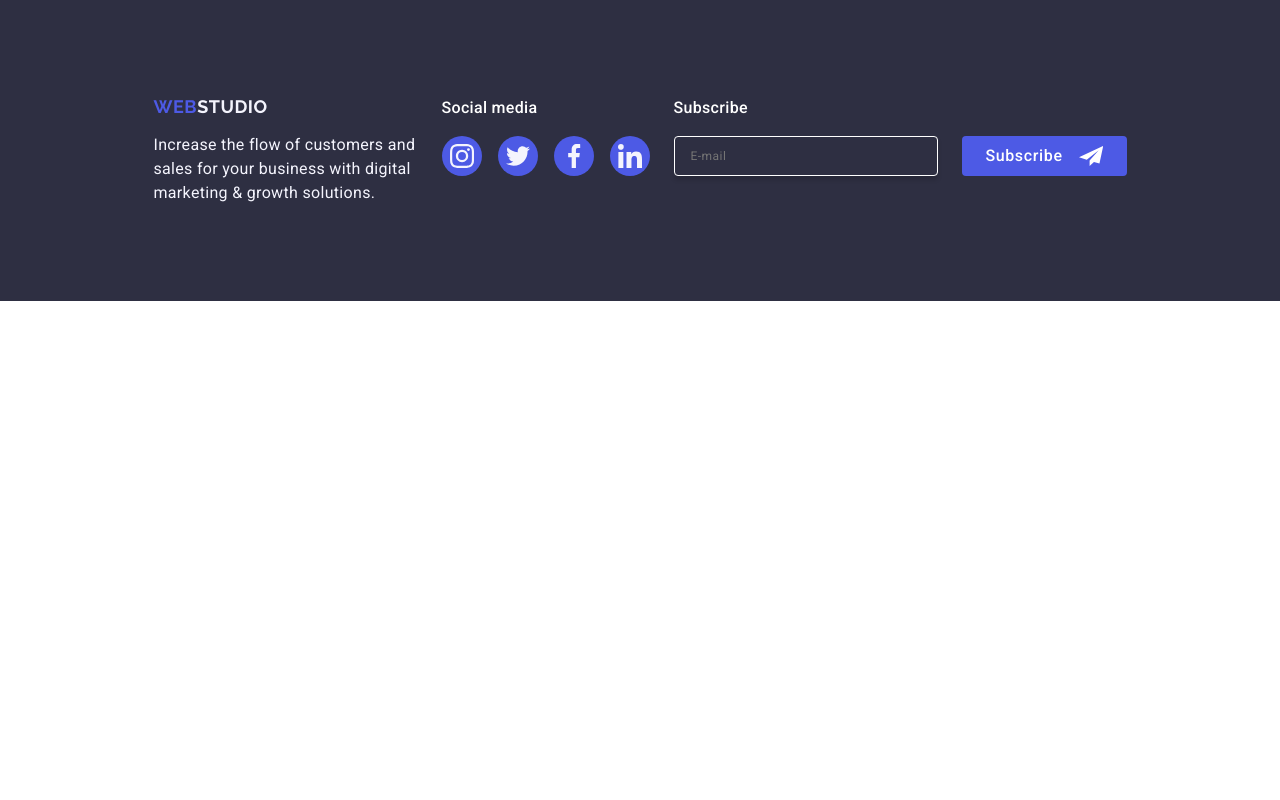
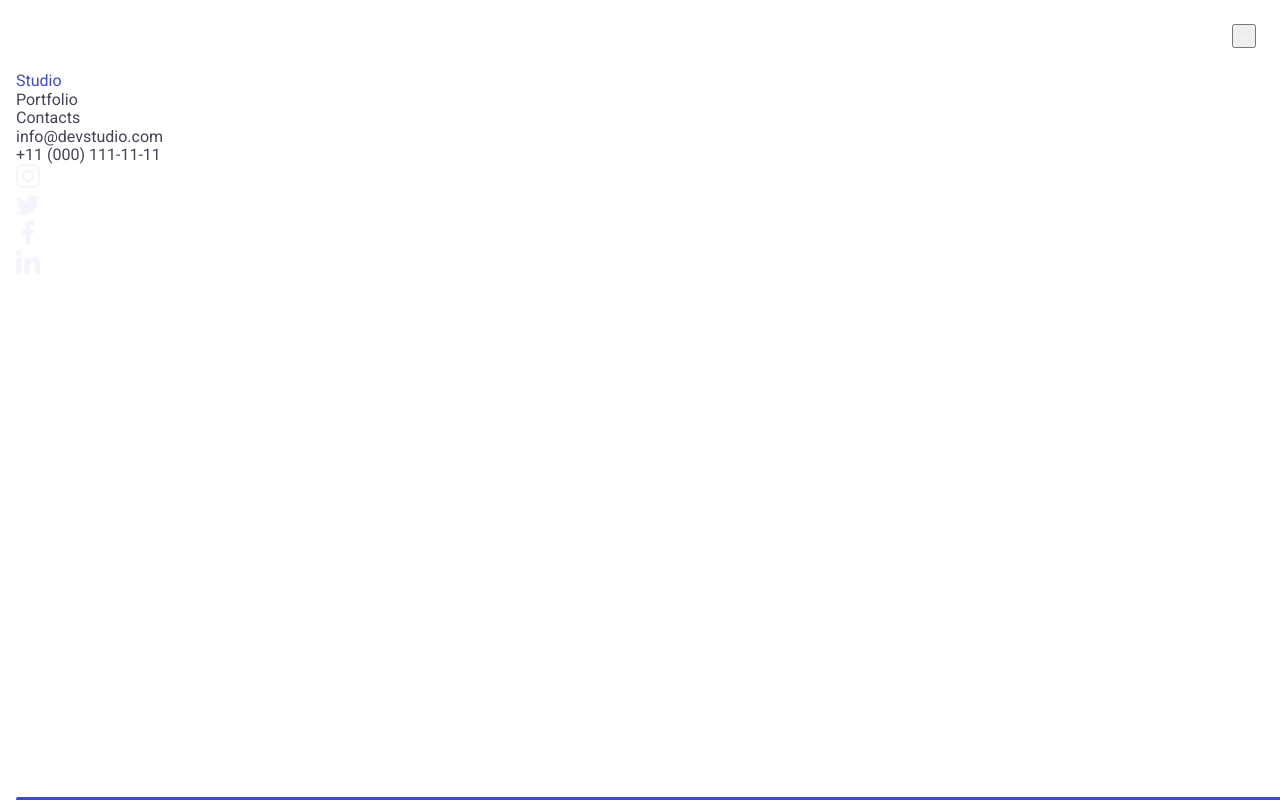
Before and after one commit to Kateryna-Prokip/goit-markup-hw-06, a plain HTML site: page index.html in a window 1280 px wide. Drawn offline with nearby package versions, Linux system fonts and the light colour scheme.

Commit message:
hw6-mob.menu

```diff
--- a/css/styles.css
+++ b/css/styles.css
@@ -184,6 +184,49 @@ address {
     cursor: pointer;
     border: none;
 }
+
+
+
+/* -------------------mob menu------------ */
+
+.mob-menu {
+    position: fixed;
+    top: 0;
+    background-color: #fff;
+    width: 100%;
+    height: 100vh;
+    padding: 24px 24px 40px 16px;
+
+}
+
+.closed-menu-btn {
+    display: block;
+    margin-left: auto;
+    margin-bottom: 24px;
+}
+
+.mob-menu-list {}
+
+.mob-navigation-item {}
+
+.mob-nav-link {}
+
+.active {}
+
+.mob-address {}
+
+.mob-address-link {}
+
+.mob-soc-list {}
+
+.mob-soc-item {}
+
+.mob-soc-social-link {}
+
+.mob-soc-icon {}
+
+.mob-soc-link {}
+
 
 /*-------------Section-hero-------------------*/
 
@@ -638,11 +681,7 @@ address {
     fill: #f4f4fd;
 }
 
-.footer-subscribe {
-    /* margin-left: 80px; */
 
-
-}
 
 .subscribe-text {
     color: #FFF;
@@ -1127,4 +1166,24 @@ address {
         justify-content: center;
         margin-bottom: 8px;
     }
+
+    .footer {
+        padding: 100px 0;
+    }
+
+    .footer-part {
+        margin-right: 120px;
+    }
+
+    .footer-subscribe {
+        /* margin-left: 80px; */
+    }
+
+    .container-footer {
+        display: flex;
+        justify-content: center;
+        align-items: center;
+    }
+
+
 }
--- a/index.html
+++ b/index.html
@@ -20,7 +20,7 @@
   </head>
 
   <body>
-    <!-- <header class="header">
+<header class="header">
       <div class="container header-container">
         <nav class="header-navigation">
           <a class="logo" href="./index.html">
@@ -55,7 +55,65 @@
         </address>
         <button type="button" class="open-menu-btn"><svg width="24" height="24"><use href="./images/icons.svg#icon-menu" ></use></svg> </button>
       </div>
-    </header>   -->
+      <div class="mob-menu" is-open>
+        <button type="button" class="closed-menu-btn"><svg width="8" height="8"><use href="./images/icons.svg#icon-klic" ></use></svg> </button>
+       <nav>
+       <ul class="mob-menu-list">
+            <li class="mob-navigation-item">
+              <a class="mob-nav-link active" href="./index.html">Studio</a>
+            </li>
+            <li class="mob-navigation-item">
+              <a class="mob-nav-link" href="">Portfolio</a>
+            </li>
+            <li class="mob-navigation-item">
+              <a class="mob-nav-link" href="">Contacts</a>
+            </li>
+          </ul>
+    </nav>
+          <ul class="mob-address">
+            <li class="mob-navigation-item">
+              <a class="mob-address-link" href="mailto:info@devstudio.com"
+                >info@devstudio.com
+              </a>
+            </li>
+            <li class="mob-navigation-item">
+              <a class="mob-address-link" href="tel:+110001111111"
+                >+11 (000) 111-11-11</a
+              >
+            </li>
+          </ul>
+            <ul class="mob-soc-list">
+            <li class="mob-soc-item">
+              <a href="" target="_blank" class="mob-soc-social-link">
+                <svg width="24" height="24" class="mob-soc-icon">
+                  <use href="./images/icons.svg#icon-instagram"></use>
+                </svg>
+              </a>
+            </li>
+            <li class="mob-soc-item">
+              <a href="" target="_blank" class="mob-soc-social-link">
+                <svg width="24" height="24" class="mob-soc-icon">
+                  <use href="./images/icons.svg#icon-twitter"></use>
+                </svg>
+              </a>
+            </li>
+            <li class="mob-soc-item">
+              <a href="" target="_blank" class="mob-soc-social-link">
+                <svg width="24" height="24" class="mob-soc-icon">
+                  <use href="./images/icons.svg#icon-facebook"></use>
+                </svg>
+              </a>
+            </li>
+            <li class="mob-soc-item">
+              <a href="" target="_blank" class="mob-soc-link">
+                <svg width="24" height="24" class="mob-soc-icon">
+                  <use href="./images/icons.svg#icon-linkedin"></use>
+                </svg>
+              </a>
+            </li>
+          </ul>
+      </div>
+    </header>
 
     <!-- <main class="main">
       <section class="hero">
```
